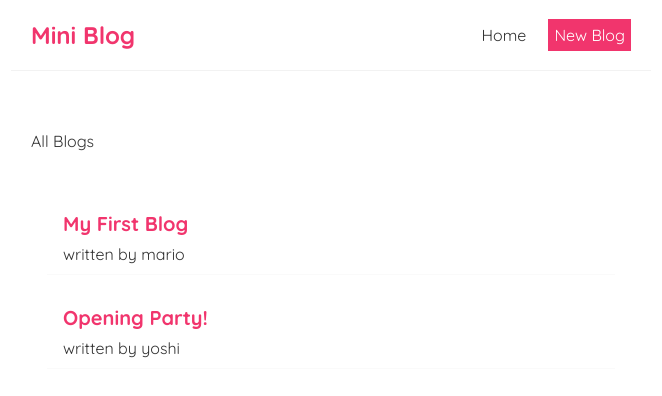
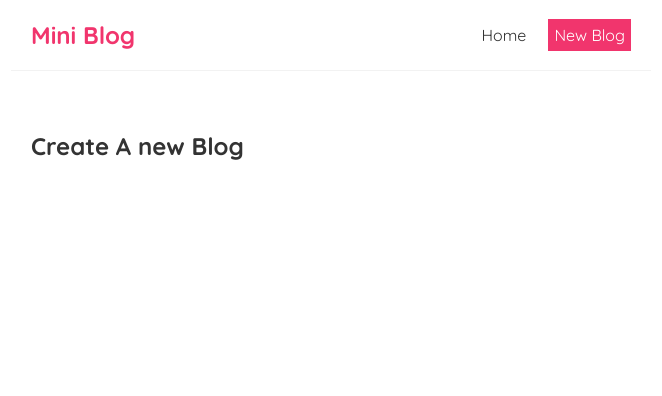
Before and after one commit to Ejiro-David/mini-blog, a React (Create React App) app: page /create in a window 1280 px wide. Shown: the top 396 px of the page, without its empty margins (309-971 px from the left). Built offline with nearby package versions, Linux system fonts and the light colour scheme; data requests are answered from the project's data file.

Commit message:
Router and Switch set up

```diff
--- a/src/App.js
+++ b/src/App.js
@@ -2,6 +2,7 @@
 import Navbar from './Navbar';
 import Home from './Home';
 import { BrowserRouter as Router, Route, Switch } from 'react-router-dom';
+import Create from './Create';
 
 
 function App() {
@@ -14,8 +15,11 @@
         <Navbar />
         <div className="content">
            <Switch>
-             <Route path="/">
+             <Route exact path="/">
                 <Home />
+             </Route>
+             <Route exact path="/create">
+                <Create />
              </Route>
            </Switch>
         </div>
--- /dev/null
+++ b/src/Create.js
@@ -0,0 +1,9 @@
+const Create = () => {
+    return (
+        <div className="create">
+            <h2>Create A new Blog</h2>
+        </div>
+     );
+}
+
+export default Create;
```
